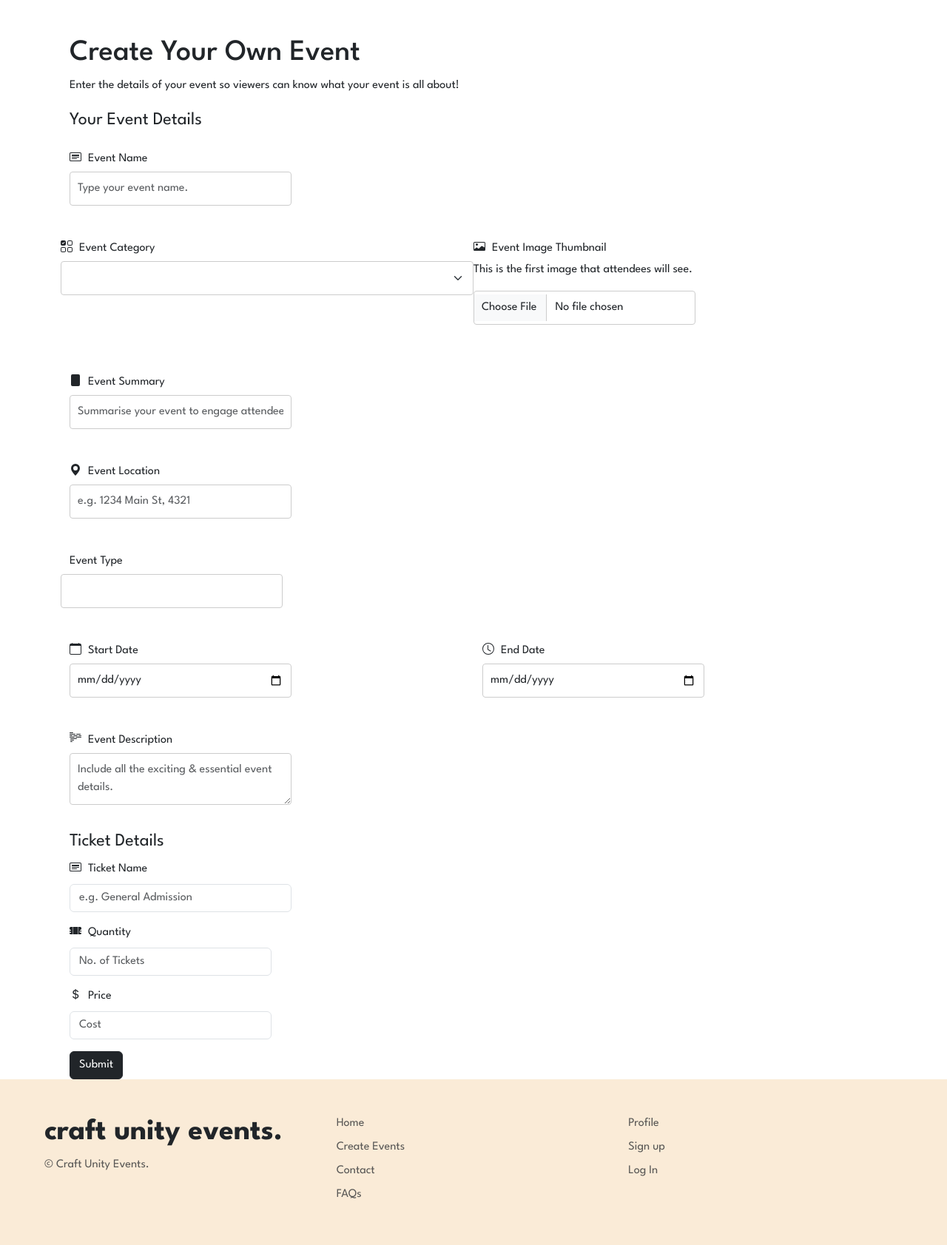
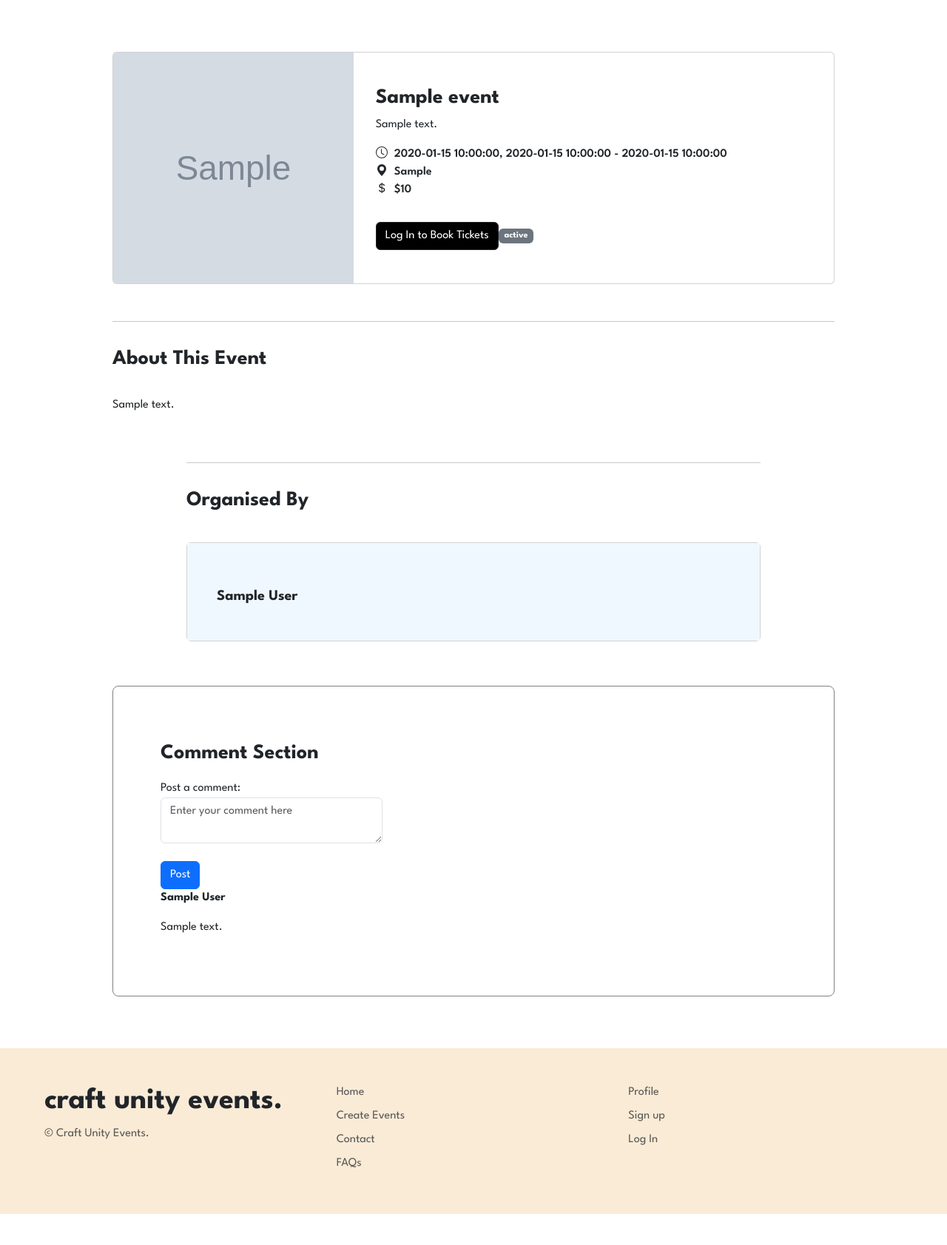
Before and after one commit to heyimtrishh/IAB207-Group-11, a Python web app: template a3_starter_code/a3_starter_code-main/a3_group11/craftunityevents/templates/events/create_event.html in a window 1280 px wide. Shown: the part 65-1748 px from the top of the page at 74% size. After the commit the page ends 1706 px from the top, so only its background shows below. Run offline with Jinja, Linux system fonts and the light colour scheme; the template is opened without the code that fills it: most values are stand-ins (such as "Sample title", 1, 10 or a date in 2020); grey boxes marked "Sample" are stand-in pictures; form fields are guessed from the names that the template uses; some libraries are stand-ins or nearby versions.

Commit message:
Update create_event.html
reverting to the old

```diff
--- a/a3_starter_code/a3_starter_code-main/a3_group11/craftunityevents/templates/events/create_event.html
+++ b/a3_starter_code/a3_starter_code-main/a3_group11/craftunityevents/templates/events/create_event.html
@@ -1,158 +1,170 @@
 {% extends 'base.html' %}
 
+{% import "bootstrap5/form.html" as wtf %}
+
 {% block content %}
-  <div class="container">
-    <div class="row mt-5">
-      <div class="col-md-12">
-        <h1>Create Your Own Event</h1>
-        <p>Enter the details of your event so viewers can know what your event is all about!</p>
-        <form method="POST" enctype="multipart/form-data">
-          {{ form.hidden_tag() }}
+<main>
+    <!--Event Details Card-->
+    <section class="details">
+        <article class="card mb-3 mx-auto" style="max-width: 1000px;">
+            <!--Image and Event Info-->
+            <div class="image row g-0">
+                <!--Event Image-->
+                <div class="col-md-4">
+                    <img src="{{ url_for('static', filename='image/' ~ event.event_thumbnail) }}" class="eventimg" alt="Image of event">
+                </div>
+                <!--Event Detail-->
+                <div class="col-md-8">
+                    <div class="rightcol card-body">
+                        <h3>{{ event.event_name }}</h3>
+                        <p>{{ event.event_description }}</p>
+                        <div class="basic-info">
+                            <!--Date & Time-->
+                            <div>
+                                <svg xmlns="http://www.w3.org/2000/svg" width="16" height="16" fill="currentColor" class="bi bi-clock" viewBox="0 0 16 16">
+                                    <path d="M8 3.5a.5.5 0 0 0-1 0V9a.5.5 0 0 0 .252.434l3.5 2a.5.5 0 0 0 .496-.868L8 8.71z"/>
+                                    <path d="M8 16A8 8 0 1 0 8 0a8 8 0 0 0 0 16m7-8A7 7 0 1 1 1 8a7 7 0 0 1 14 0"/>
+                                </svg>
+                                {{ event.start_date }}, {{ event.start_time }} - {{ event.end_time }}
+                            </div>
+                            <!--Location-->
+                            <div>
+                                <svg xmlns="http://www.w3.org/2000/svg" width="16" height="16" fill="currentColor" class="bi bi-geo-alt-fill" viewBox="0 0 16 16">
+                                    <path d="M8 16s6-5.686 6-10A6 6 0 0 0 2 6c0 4.314 6 10 6 10m0-7a3 3 0 1 1 0-6 3 3 0 0 1 0 6"/>
+                                </svg>
+                                {{ event.event_location }}
+                            </div>
+                            <!--Ticket Cost-->
+                            <div class="mb-3">
+                                <svg xmlns="http://www.w3.org/2000/svg" width="16" height="16" fill="currentColor" class="bi bi-currency-dollar" viewBox="0 0 16 16">
+                                    <path d="M4 10.781c.148 1.667 1.513 2.85 3.591 3.003V15h1.043v-1.216c2.27-.179 3.678-1.438 3.678-3.3 0-1.59-.947-2.51-2.956-3.028l-.722-.187V3.467c1.122.11 1.879.714 2.07 1.616h1.47c-.166-1.6-1.54-2.748-3.54-2.875V1H7.591v1.233c-1.939.23-3.27 1.472-3.27 3.156 0 1.454.966 2.483 2.661 2.917l.61.162v4.031c-1.149-.17-1.94-.8-2.131-1.718zm3.391-3.836c-1.043-.263-1.6-.825-1.6-1.616 0-.944.704-1.641 1.8-1.828v3.495l-.2-.05zm1.591 1.872c1.287.323 1.852.859 1.852 1.769 0 1.097-.826 1.828-2.2 1.939V8.73z"/>
+                                </svg>
+                                ${{ event.ticket_price }}
+                            </div>
 
-          <legend>Your Event Details</legend>
+                            <!-- Button trigger modal -->
+                            <div class="bookingmodal d-flex align-items-center">
+                                {% if current_user.is_authenticated %}
+                                    <button type="button" class="btn btn-dark" data-bs-toggle="modal" data-bs-target="#exampleModal">
+                                        Book Tickets
+                                    </button>
+                                {% else %}
+                                    <a href="{{ url_for('auth.login') }}" class="btn btn-dark">
+                                        Log In to Book Tickets
+                                    </a>
+                                {% endif %}
+                                <span class="badge bg-secondary me-3">{{ event.status }}</span>
+                            </div>
 
-          <!-- Event Name -->
-          <div class="eventrow col-md-6 mb-3">
-            <label for="event_name" class="form-label">
-              <svg xmlns="http://www.w3.org/2000/svg" width="16" height="16" fill="currentColor" class="bi bi-card-heading" viewBox="0 0 16 16">
-                <path d="M14.5 3a.5.5 0 0 1 .5.5v9a.5.5 0 0 1-.5.5h-13a.5.5 0 0 1-.5-.5v-9a.5.5 0 0 1 .5-.5zm-13-1A1.5 1.5 0 0 0 0 3.5v9A1.5 1.5 0 0 0 1.5 14h13a1.5 1.5 0 0 0 1.5-1.5v-9A1.5 1.5 0 0 0 14.5 2z"/>
-                <path d="M3 8.5a.5.5 0 0 1 .5-.5h9a.5.5 0 0 1 0 1h-9a.5.5 0 0 1-.5-.5m0 2a.5.5 0 0 1 .5-.5h6a.5.5 0 0 1 0 1h-6a.5.5 0 0 1-.5-.5m0-5a.5.5 0 0 1 .5-.5h9a.5.5 0 0 1 .5.5v1a.5.5 0 0 1-.5.5h-9a.5.5 0 0 1-.5-.5z"/>
-              </svg>
-              Event Name
-            </label>
-            {{ form.event_name(class="form-control", placeholder="Type your event name.") }}
-          </div>
+                            <!-- Modal -->
+                            <div class="modal fade" id="exampleModal" tabindex="-1" aria-labelledby="exampleModalLabel" aria-hidden="true">
+                                <div class="modal-dialog modal-lg modal-dialog-centered modal-fullscreen-lg-down">
+                                    <div class="modal-content">
+                                        <div class="modal-header">
+                                            <h1 class="modal-title fs-5" id="exampleModalLabel">Book Tickets For</h1>
+                                            <button type="button" class="btn-close" data-bs-dismiss="modal" aria-label="Close"></button>
+                                        </div>
+                                        <!--Modal Body Content-->
+                                        <div class="modal-body container-fluid">
+                                            <div class="row">
+                                                <div class="col-sm-8 mb-3">
+                                                    <h3>{{ event.event_name }}</h3>
+                                                    <div>
+                                                        <svg xmlns="http://www.w3.org/2000/svg" width="16" height="16" fill="currentColor" class="bi bi-clock" viewBox="0 0 16 16">
+                                                            <path d="M8 3.5a.5.5 0 0 0-1 0V9a.5.5 0 0 0 .252.434l3.5 2a.5.5 0 0 0 .496-.868L8 8.71z"/>
+                                                            <path d="M8 16A8 8 0 1 0 8 0a8 8 0 0 0 0 16m7-8A7 7 0 1 1 1 8a7 7 0 0 1 14 0"/>
+                                                        </svg>
+                                                        {{ event.start_date }}, {{ event.start_time }} - {{ event.end_time }}
+                                                        <!--Select Ticket-->
+                                                        <div class="selectticket row border border-secondary-subtle rounded p-3 my-3 mx-1">
+                                                            <div class="col-sm-9">
+                                                                <p>${{ event.ticket_price }} - Concession Admission Ticket</p>
+                                                            </div>
+                                                            <div class="col-sm-3 text-end">
+                                                                <button type="button" class="btn btn-dark" data-bs-toggle="button">Select</button>
+                                                            </div>
+                                                        </div>
 
-          <div class="row mb-3">
-            <!-- Event Category -->
-            <div class="eventrow col-md-6">
-              <label for="event_category" class="form-label">
-                <svg xmlns="http://www.w3.org/2000/svg" width="16" height="16" fill="currentColor" class="bi bi-ui-checks-grid" viewBox="0 0 16 16">
-                  <path d="M2 10h3a1 1 0 0 1 1 1v3a1 1 0 0 1-1 1H2a1 1 0 0 1-1-1v-3a1 1 0 0 1 1-1m9-9h3a1 1 0 0 1 1 1v3a1 1 0 0 1-1 1h-3a1 1 0 0 1-1-1V2a1 1 0 0 1 1-1m0 9a1 1 0 0 0-1 1v3a1 1 0 0 0 1 1h3a1 1 0 0 0 1-1v-3a1 1 0 0 0-1-1zm0-10a2 2 0 0 0-2 2v3a2 2 0 0 0 2 2h3a2 2 0 0 0 2-2V2a2 2 0 0 0-2-2zM2 9a2 2 0 0 0-2 2v3a2 2 0 0 0 2 2h3a2 2 0 0 0 2-2v-3a2 2 0 0 0-2-2zm7 2a2 2 0 0 1 2-2h3a2 2 0 0 1 2 2v3a2 2 0 0 1-2 2h-3a2 2 0 0 1-2-2zM0 2a2 2 0 0 1 2-2h3a2 2 0 0 1 2 2v3a2 2 0 0 1-2 2H2a2 2 0 0 1-2-2zm5.354.854a.5.5 0 1 0-.708-.708L3 3.793l-.646-.647a.5.5 0 1 0-.708.708l1 1a.5.5 0 0 0 .708 0z"/>
-                </svg>
-                Event Category
-              </label>
-              {{ form.event_category(class="form-select") }}
+                                                        <div class="selectticket row border border-secondary-subtle rounded p-3 my-3 mx-1">
+                                                            <div class="col-sm-9">
+                                                                <p>${{ event.ticket_price }} - General Admission Ticket</p>
+                                                            </div>
+                                                            <div class="col-sm-3 text-end">
+                                                                <button type="button" class="btn btn-dark" data-bs-toggle="button">Select</button>
+                                                            </div>
+                                                        </div>
+                                                    </div>
+                                                </div>
+                                                <div class="col-sm-4">
+                                                    <h3>Order Summary</h3>
+                                                    <p>1x General Admission</p>
+                                                    <p>${{ event.ticket_price }}</p>
+                                                    <div class="d-grid">
+                                                        <label for="quantity">Number of tickets:</label>
+                                                        <input type="number" class="form-control" id="quantity" min="1" max="10" placeholder="Enter amount of tickets.">
+                                                    </div>
+                                                </div>
+                                            </div>
+                                        </div>
+                                        <div class="modal-footer">
+                                            <p class="mx-2">Total: ${{ event.ticket_price }}</p>
+                                            <button type="button" class="btn btn-secondary" data-bs-dismiss="modal">Close</button>
+                                            <button type="button" class="btn btn-dark">Checkout</button>
+                                        </div>
+                                    </div>
+                                </div>
+                            </div>
+                        </div>
+                    </div>
+                </div>
+            </div>
+        </article>
+
+        <!--'About This Event' Section-->
+        <section class="eventinfo container-fluid">
+            <hr class="my-4">
+            <h3>About This Event</h3>
+            <p>{{ event.event_description }}</p>
+        </section>
+
+        <!--Organiser's Profile-->
+        <section class="organiser container-fluid borders">
+            <hr class="my-4">
+            <h3>Organised By</h3>
+            <div class="usercommentcard card">
+                <div class="organiserbox card-body">
+                    <div class="row">
+                        <div class="organiserinfo col-sm-9">
+                            <h5>{{ event.user.full_name }}</h5>
+                        </div>
+                    </div>
+                </div>
+            </div>
+        </section>
+
+        <!--Comment Section-->
+        <section class="comments container-fluid">
+            <div class="row">
+                <div class="col">
+                    <h3>Comment Section</h3>
+                </div>
             </div>
 
-            <!-- Event Thumbnail -->
-            <div class="eventrow col-md-6">
-              <label for="event_thumbnail" class="form-label">
-                <svg xmlns="http://www.w3.org/2000/svg" width="16" height="16" fill="currentColor" class="bi bi-card-image" viewBox="0 0 16 16">
-                  <path d="M6.002 5.5a1.5 1.5 0 1 1-3 0 1.5 1.5 0 0 1 3 0"/>
-                  <path d="M1.5 2A1.5 1.5 0 0 0 0 3.5v9A1.5 1.5 0 0 0 1.5 14h13a1.5 1.5 0 0 0 1.5-1.5v-9A1.5 1.5 0 0 0 14.5 2zm13 1a.5.5 0 0 1 .5.5v6l-3.775-1.947a.5.5 0 0 0-.577.093l-3.71 3.71-2.66-1.772a.5.5 0 0 0-.63.062L1.002 12v.54L1 12.5v-9a.5.5 0 0 1 .5-.5z"/>
-                </svg>
-                Event Image Thumbnail
-              </label>
-              <p>This is the first image that attendees will see.</p>
-              {{ form.event_thumbnail(class="form-control") }}
-            </div>
-          </div>
+            <form method="POST" action="{{ url_for('event.comment', id=event.id) }}">
+                {{ form.hidden_tag() }}
+                <div class="form-group">
+                    <label for="comment">Post a comment:</label>
+                    {{ form.text(class="form-control", id="comment", placeholder="Enter your comment here") }}
+                </div>
+                <br>
+                <button type="submit" class="btn btn-primary">Post</button>
 
-          <!-- Event Summary -->
-          <div class="eventrow col-12 mb-3">
-            <label for="event_summary" class="form-label">
-              <svg xmlns="http://www.w3.org/2000/svg" width="16" height="16" fill="currentColor" class="bi bi-file-richtext" viewBox="0 0 16 16">
-                <path d="M7 4.25a.75.75 0 1 1-1.5 0 .75.75 0 0 1 1.5 0m-.861 1.542 1.33.886 1.854-1.855a.25.25 0 0 1 .289-.047l1.888.974V7.5a.5.5 0 0 1-.5.5H5a.5.5 0 0 1-.5-.5V7s1.54-1.274 1.639-1.208M5 9a.5.5 0 0 0 0 1h6a.5.5 0 0 0 0-1zm0 2a.5.5 0 0 0 0 1h3a.5.5 0 0 0 0-1z"/>
-                <path d="M2 2a2 2 0 0 1 2-2h8a2 2 0 0 1 2 2v12a2 2 0 0 1-2 2H4a2 2 0 0 1-2-2z"/>
-              </svg>
-              Event Summary
-            </label>
-            {{ form.event_summary(class="form-control", placeholder="Summarise your event to engage attendees.") }}
-          </div>
+                {% for comment in event.comments %}
+                    <b><p>{{ comment.user.full_name }}</p></b>
+                    <p>{{ comment.text }}</p> <!-- Assuming 'content' is a field in your Comment model -->
+                {% endfor %}
+            </form>
+        </section>
 
-          <!-- Event Location -->
-          <div class="eventrow col-12 mb-3">
-            <label for="event_location" class="form-label">
-              <svg xmlns="http://www.w3.org/2000/svg" width="16" height="16" fill="currentColor" class="bi bi-geo-alt-fill" viewBox="0 0 16 16">
-                <path d="M8 16s6-5.686 6-10A6 6 0 0 0 2 6c0 4.314 6 10 6 10m0-7a3 3 0 1 1 0-6 3 3 0 0 1 0 6"/>
-              </svg>
-              Event Location
-            </label>
-            {{ form.event_location(class="form-control", placeholder="e.g. 1234 Main St, 4321") }}
-          </div>
-
-          <!-- Event Type -->
-          <div class="eventrow row mb-3">
-            <label for="event_type" class="form-label">Event Type</label>
-            {{ form.event_type(class="form-control") }}
-          </div>
-
-          <!-- Start and End Date & Time -->
-          <div class="eventrow row mb-3">
-            <div class="col-md-6">
-              <label for="start_date" class="form-label">
-                <svg xmlns="http://www.w3.org/2000/svg" width="16" height="16" fill="currentColor" class="bi bi-calendar" viewBox="0 0 16 16">
-                  <path d="M3.5 0a.5.5 0 0 1 .5.5V1h8V.5a.5.5 0 0 1 1 0V1h1a2 2 0 0 1 2 2v11a2 2 0 0 1-2 2H2a2 2 0 0 1-2-2V3a2 2 0 0 1 2-2h1V.5a.5.5 0 0 1 .5-.5M1 4v10a1 1 0 0 0 1 1h12a1 1 0 0 0 1-1V4z"/>
-                </svg>
-                Start Date
-              </label>
-              {{ form.start_date(class="form-control") }}
-            </div>
-            <div class="col-md-6">
-              <label for="end_date" class="form-label">
-                <svg xmlns="http://www.w3.org/2000/svg" width="16" height="16" fill="currentColor" class="bi bi-clock" viewBox="0 0 16 16">
-                  <path d="M8 3.5a.5.5 0 0 0-1 0V9a.5.5 0 0 0 .252.434l3.5 2a.5.5 0 0 0 .496-.868L8 8.71z"/>
-                  <path d="M8 16A8 8 0 1 0 8 0a8 8 0 0 0 0 16m7-8A7 7 0 1 1 1 8a7 7 0 0 1 14 0"/>
-                </svg>
-                End Date
-              </label>
-              {{ form.end_date(class="form-control") }}
-            </div>
-          </div>
-
-          <!-- Event Description -->
-          <div class="eventrow col-12 mb-3">
-            <label for="event_description" class="form-label">
-              <svg xmlns="http://www.w3.org/2000/svg" width="16" height="16" fill="currentColor" class="bi bi-body-text" viewBox="0 0 16 16">
-                <path fill-rule="evenodd" d="M0 .5A.5.5 0 0 1 .5 0h4a.5.5 0 0 1 0 1h-4A.5.5 0 0 1 0 .5m0 2A.5.5 0 0 1 .5 2h7a.5.5 0 0 1 0 1h-7a.5.5 0 0 1-.5-.5m9 0a.5.5 0 0 1 .5-.5h5a.5.5 0 0 1 0 1h-5a.5.5 0 0 1-.5-.5m-9 2A.5.5 0 0 1 .5 4h3a.5.5 0 0 1 0 1h-3a.5.5 0 0 1-.5-.5m5 0a.5.5 0 0 1 .5-.5h5a.5.5 0 0 1 0 1h-5a.5.5 0 0 1-.5-.5m7 0a.5.5 0 0 1 .5-.5h3a.5.5 0 0 1 0 1h-3a.5.5 0 0 1-.5-.5m-12 2A.5.5 0 0 1 .5 6h6a.5.5 0 0 1 0 1h-6a.5.5 0 0 1-.5-.5m8 0a.5.5 0 0 1 .5-.5h7a.5.5 0 0 1 0 1h-7a.5.5 0 0 1-.5-.5m-7 2a.5.5 0 0 1 .5-.5h8a.5.5 0 0 1 0 1h-8a.5.5 0 0 1-.5-.5m0 2a.5.5 0 0 1 .5-.5h4a.5.5 0 0 1 0 1h-4a.5.5 0 0 1-.5-.5m0 2a.5.5 0 0 1 .5-.5h2a.5.5 0 0 1 0 1h-2a.5.5 0 0 1-.5-.5"/>
-              </svg>
-              Event Description
-            </label>
-            {{ form.event_description(class="form-control", placeholder="Include all the exciting & essential event details.") }}
-          </div>
-
-          <legend>Ticket Details</legend>
-
-          <!-- Ticket Name -->
-          <div class="col-md-5 mb-3">
-            <label for="ticket_name" class="form-label">
-              <svg xmlns="http://www.w3.org/2000/svg" width="16" height="16" fill="currentColor" class="bi bi-card-heading" viewBox="0 0 16 16">
-                <path d="M14.5 3a.5.5 0 0 1 .5.5v9a.5.5 0 0 1-.5.5h-13a.5.5 0 0 1-.5-.5v-9a.5.5 0 0 1 .5-.5zm-13-1A1.5 1.5 0 0 0 0 3.5v9A1.5 1.5 0 0 0 1.5 14h13a1.5 1.5 0 0 0 1.5-1.5v-9A1.5 1.5 0 0 0 14.5 2z"/>
-                <path d="M3 8.5a.5.5 0 0 1 .5-.5h9a.5.5 0 0 1 0 1h-9a.5.5 0 0 1-.5-.5m0 2a.5.5 0 0 1 .5-.5h6a.5.5 0 0 1 0 1h-6a.5.5 0 0 1-.5-.5m0-5a.5.5 0 0 1 .5-.5h9a.5.5 0 0 1 .5.5v1a.5.5 0 0 1-.5.5h-9a.5.5 0 0 1-.5-.5z"/>
-              </svg>
-              Ticket Name
-            </label>
-            {{ form.ticket_name(class="form-control", placeholder="e.g. General Admission") }}
-          </div>
-
-          <!-- Ticket Quantity -->
-          <div class="col-md-3 mb-3">
-            <label for="ticket_quantity" class="form-label">
-              <svg xmlns="http://www.w3.org/2000/svg" width="16" height="16" fill="currentColor" class="bi bi-ticket-perforated-fill" viewBox="0 0 16 16">
-                <path d="M0 4.5A1.5 1.5 0 0 1 1.5 3h13A1.5 1.5 0 0 1 16 4.5V6a.5.5 0 0 1-.5.5 1.5 1.5 0 0 0 0 3 .5.5 0 0 1 .5.5v1.5a1.5 1.5 0 0 1-1.5 1.5h-13A1.5 1.5 0 0 1 0 11.5V10a.5.5 0 0 1 .5-.5 1.5 1.5 0 1 0 0-3A.5.5 0 0 1 0 6zm4-1v1h1v-1zm1 3v-1H4v1zm7 0v-1h-1v1zm-1-2h1v-1h-1zm-6 3H4v1h1zm7 1v-1h-1v1zm-7 1H4v1h1zm7 1v-1h-1v1zm-8 1v1h1v-1zm7 1h1v-1h-1zM1 8a1.5 1.5 0 0 0 0 3h1v-1H1v-1h1v-1H1zm14 0a.5.5 0 0 0 0 3h1v-1h-1v-1h1v-1h-1z"/>
-              </svg>
-              Quantity
-            </label>
-            {{ form.ticket_quantity(class="form-control", placeholder="No. of Tickets") }}
-          </div>
-
-          <!-- Ticket Price -->
-          <div class="col-md-3 mb-3">
-            <label for="ticket_price" class="form-label">
-              <svg xmlns="http://www.w3.org/2000/svg" width="16" height="16" fill="currentColor" class="bi bi-currency-dollar" viewBox="0 0 16 16">
-                <path d="M4 10.781c.148 1.667 1.513 2.85 3.591 3.003V15h1.043v-1.216c2.27-.179 3.678-1.438 3.678-3.3 0-1.59-.947-2.51-2.956-3.028l-.722-.187V3.467c1.122.11 1.879.714 2.07 1.616h1.47c-.166-1.6-1.54-2.748-3.54-2.875V1H7.591v1.233c-1.939.23-3.27 1.472-3.27 3.156 0 1.454.966 2.483 2.661 2.917l.61.162v4.031c-1.149-.17-1.94-.8-2.131-1.718zm3.391-3.836c-1.043-.263-1.6-.825-1.6-1.616 0-.944.704-1.641 1.8-1.828v3.495l-.2-.05zm1.591 1.872c1.287.323 1.852.859 1.852 1.769 0 1.097-.826 1.828-2.2 1.939V8.73z"/>
-              </svg>
-              Price
-            </label>
-            {{ form.ticket_price(class="form-control", placeholder="Cost") }}
-          </div>
-
-          <div class="col-12">
-            {{ form.submit(class="btn btn-dark") }}
-          </div>
-        </form>
-      </div>
-    </div>
-  </div>
+</main>
 {% endblock %}
```
